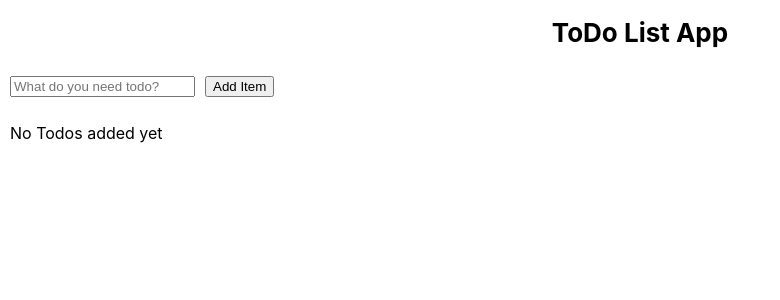
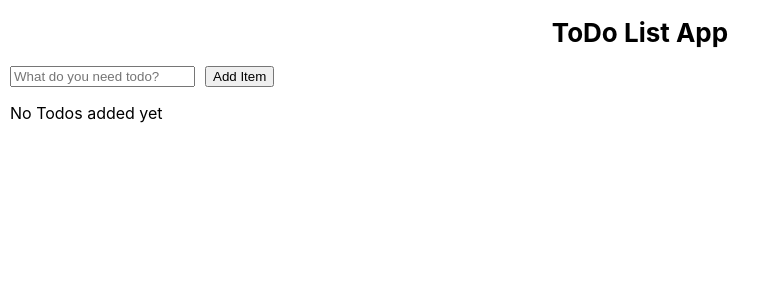
Before and after one commit to wreiner/FHJ-react-todo, a React (Create React App) app in the folder todoapp/: page / in a window 1280 px wide. Shown: the top 300 px of the page, without its empty margins (0-780 px from the left). Built offline with nearby package versions, Linux system fonts and the light colour scheme.

Commit message:
remove some unnecessary divs; remove the form-tag, put the input-field/button and the error message in separate div-container and switched both in the TodoForm.js; added two new rules in TodoForm.css for the new divs

```diff
--- a/todoapp/src/App.js
+++ b/todoapp/src/App.js
@@ -11,14 +11,14 @@ function App() {
   // const [updateEntry, setUpdateEntry] = useState({});
 
   return (
-    <div>
+    <>
       <h1>ToDo List App</h1>
 
       <TodoForm list={list} listChanger={setList} updateIdx={null} updateChanger={null} />
 
       <TodoList list={list} listChanger={setList} />
 
-    </div>
+    </>
   );
 }
 
--- a/todoapp/src/components/TodoForm.css
+++ b/todoapp/src/components/TodoForm.css
@@ -1,5 +1,6 @@
 .inputclass {
-    margin: 10px;
+  height: 15px;
+  margin-right: 10px;
 }
 
 .group {
@@ -41,6 +42,12 @@
     display: none;
   }
 
+  .input-button-container{
+    display: flex;
+    flex-direction: row;
+    flex-wrap: wrap;
+    margin-left: 10px;
+  }
 
   /* Error Styling */
 
@@ -61,3 +68,11 @@
     position: relative; /* Relative to parent */
 
   }
+
+  .error-container{
+    display: flex;
+    flex-direction: row;
+    flex-wrap: wrap;
+    margin-left: 10px;
+
+  }
--- a/todoapp/src/components/TodoForm.js
+++ b/todoapp/src/components/TodoForm.js
@@ -42,15 +42,17 @@ function TodoForm({list, listChanger, updateIdx, updateChanger}) {
   }, []);
 
   return (
-    <div>
-      <form>
-        <input value={input} onChange={onChangeValue} placeholder='What do you need todo?' className='inputclass' />
-        {error && <p style={{ color: 'red', margin: '0', alignSelf: 'flex-start' }}>{error}</p>}
-        <button type="button" onClick={onAddItem} style={{ alignSelf: 'flex-start', marginTop: '10px' }}>
-          {updateIdx !== null ? "Update" : "Add"} Item
-        </button>
-      </form>
-    </div>
+    <>
+      <div className="input-button-container">
+          <input value={input} onChange={onChangeValue} placeholder='What do you need todo?' className='inputclass' />
+          <button type="button" onClick={onAddItem} style={{ alignSelf: 'flex-start'}}>
+            {updateIdx !== null ? "Update" : "Add"} Item
+          </button>
+      </div>
+      <div className="error-container">
+        {error && <p style={{ color: 'red', margin: '0'}}>{error}</p>}
+      </div>
+    </>
   );
 }
 
```
Also changed, not shown: todoapp/src/setupTests.js (+1 -1 lines).
